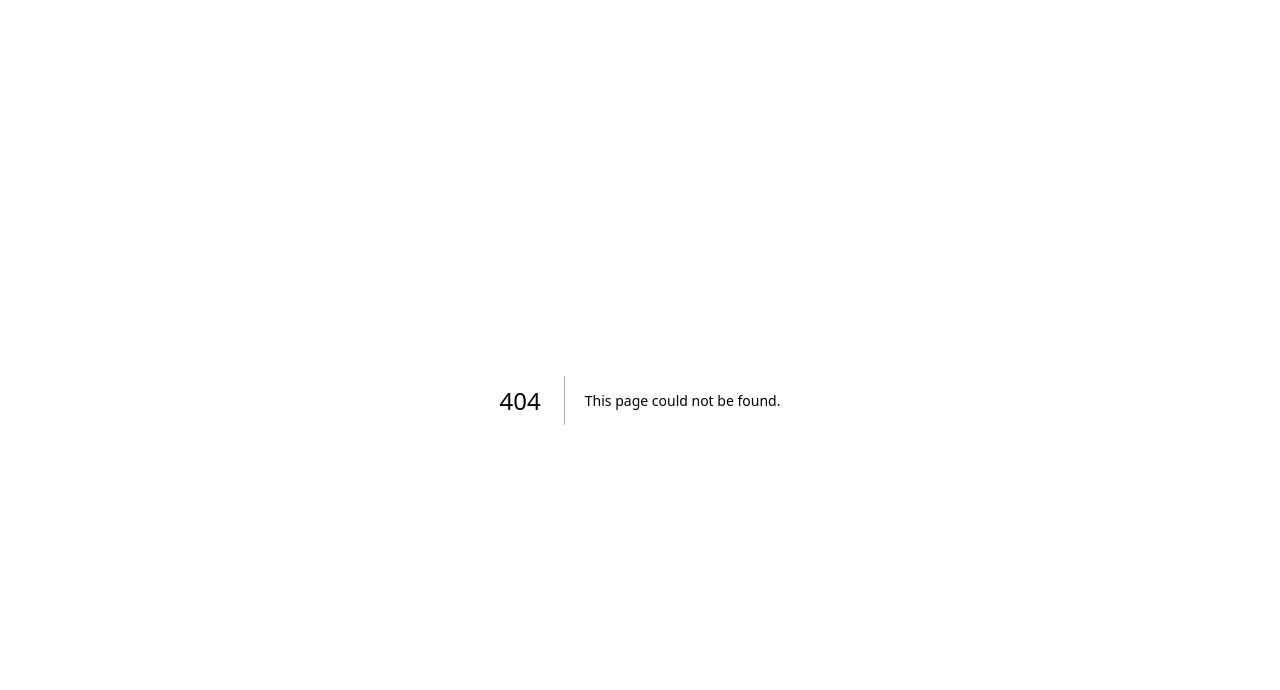
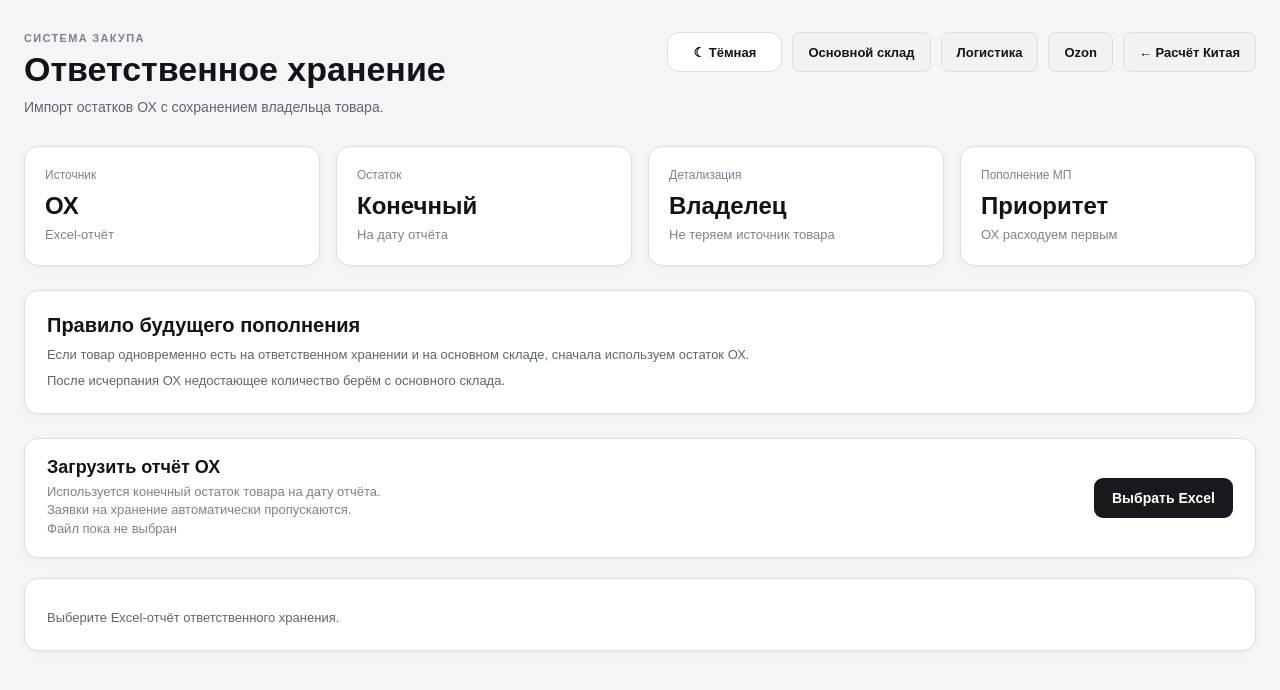
Before and after one commit to Raidis6023/zakup-automation, a Next.js app: page /responsible-storage-import in a window 1280 px wide. Before the commit this address had no page. Shown: the top 690 px of the page. Built offline with nearby package versions, Linux system fonts and the light colour scheme.

Commit message:
Add responsible storage import page

```diff
--- /dev/null
+++ b/app/responsible-storage-import/page.tsx
@@ -0,0 +1,203 @@
+import Link
+  from "next/link";
+
+import ThemeToggle
+  from "../ThemeToggle";
+
+import ResponsibleStorageImportClient
+  from "../ResponsibleStorageImportClient";
+
+
+export default function ResponsibleStorageImportPage() {
+
+  return (
+
+    <main className="page">
+
+      <div className="container">
+
+
+        <header className="header">
+
+          <div>
+
+            <div className="small-label">
+              СИСТЕМА ЗАКУПА
+            </div>
+
+
+            <h1 className="title">
+              Ответственное хранение
+            </h1>
+
+
+            <p className="subtitle">
+
+              Импорт остатков ОХ
+              с сохранением владельца товара.
+
+            </p>
+
+          </div>
+
+
+          <div className="header-actions">
+
+            <ThemeToggle />
+
+
+            <Link
+              href="/stock-import"
+
+              className=
+                "secondary-button navigation-button"
+            >
+              Основной склад
+            </Link>
+
+
+            <Link
+              href="/logistics-import"
+
+              className=
+                "secondary-button navigation-button"
+            >
+              Логистика
+            </Link>
+
+
+            <Link
+              href="/ozon"
+
+              className=
+                "secondary-button navigation-button"
+            >
+              Ozon
+            </Link>
+
+
+            <Link
+              href="/"
+
+              className=
+                "secondary-button navigation-button"
+            >
+              ← Расчёт Китая
+            </Link>
+
+          </div>
+
+        </header>
+
+
+        <section className="summary-grid">
+
+
+          <div className="card">
+
+            <div className="card-label">
+              Источник
+            </div>
+
+            <div className="big-number">
+              ОХ
+            </div>
+
+            <div className="muted">
+              Excel-отчёт
+            </div>
+
+          </div>
+
+
+          <div className="card">
+
+            <div className="card-label">
+              Остаток
+            </div>
+
+            <div className="big-number">
+              Конечный
+            </div>
+
+            <div className="muted">
+              На дату отчёта
+            </div>
+
+          </div>
+
+
+          <div className="card">
+
+            <div className="card-label">
+              Детализация
+            </div>
+
+            <div className="big-number">
+              Владелец
+            </div>
+
+            <div className="muted">
+              Не теряем источник товара
+            </div>
+
+          </div>
+
+
+          <div className="card">
+
+            <div className="card-label">
+              Пополнение МП
+            </div>
+
+            <div className="big-number">
+              Приоритет
+            </div>
+
+            <div className="muted">
+              ОХ расходуем первым
+            </div>
+
+          </div>
+
+        </section>
+
+
+        <section className="section">
+
+          <h2 className="section-title">
+            Правило будущего пополнения
+          </h2>
+
+
+          <div className="reason-text">
+
+            Если товар одновременно есть
+            на ответственном хранении
+            и на основном складе,
+            сначала используем остаток ОХ.
+
+          </div>
+
+
+          <div className="reason-text">
+
+            После исчерпания ОХ
+            недостающее количество
+            берём с основного склада.
+
+          </div>
+
+        </section>
+
+
+        <ResponsibleStorageImportClient />
+
+
+      </div>
+
+    </main>
+
+  );
+
+}
```
